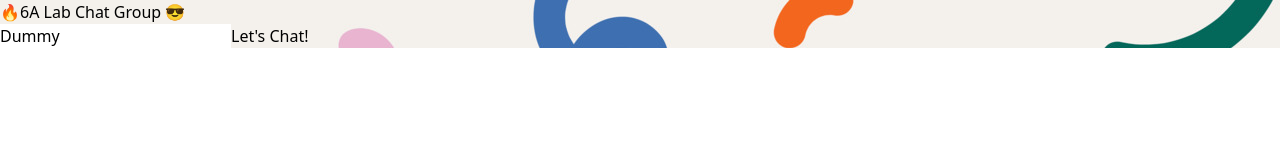
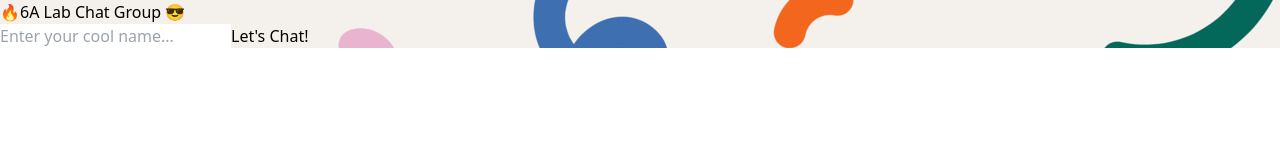
Before and after one commit to sirdesai22/group_chat_io, a React (Vite) app: page / in a window 1280 px wide. Shown: the top 160 px of the page. Built offline with nearby package versions, Linux system fonts and the light colour scheme; no server answers.

Commit message:
vercel file added

```diff
--- a/server.js
+++ b/server.js
@@ -7,7 +7,7 @@ const app = express();
 const server = createServer(app);
 const io = new Server(server, {
     cors: {
-        origin: 'http://localhost:5173',
+        origin: process.env.ORIGINF,
         methods: ['GET', 'POST']
     }
 });
--- a/src/App.jsx
+++ b/src/App.jsx
@@ -6,7 +6,7 @@ import { Buffer } from 'buffer';
 window.Buffer = Buffer;
 
 function App() {
-  const [username, setUsername] = useState('Dummy');
+  const [username, setUsername] = useState('');
   return (
     <>
       <Router>
--- a/src/components/Chat.jsx
+++ b/src/components/Chat.jsx
@@ -2,7 +2,7 @@ import React, { useEffect, useState } from 'react'
 import io from 'socket.io-client';
 import { useParams } from 'react-router-dom';
 
-const socket = io('http://localhost:3000');
+const socket = io(process.env.ORIGINB);
 
 const Chat = () => {
     const { username } = useParams();
```
Also changed, not shown: vercel.json (added), 1 other file (tests, documents, lock files or other folders).
